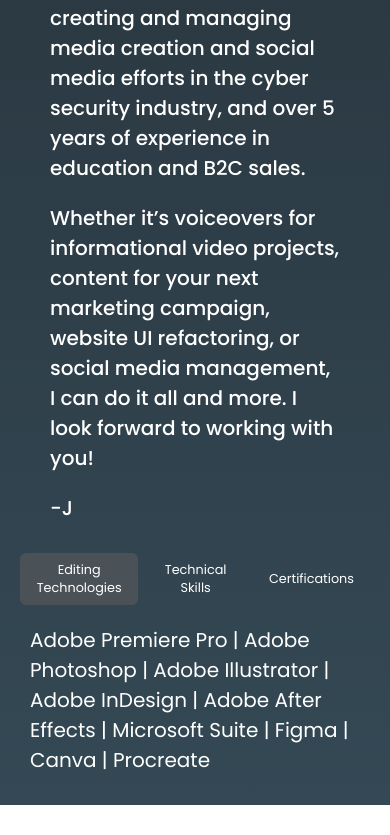
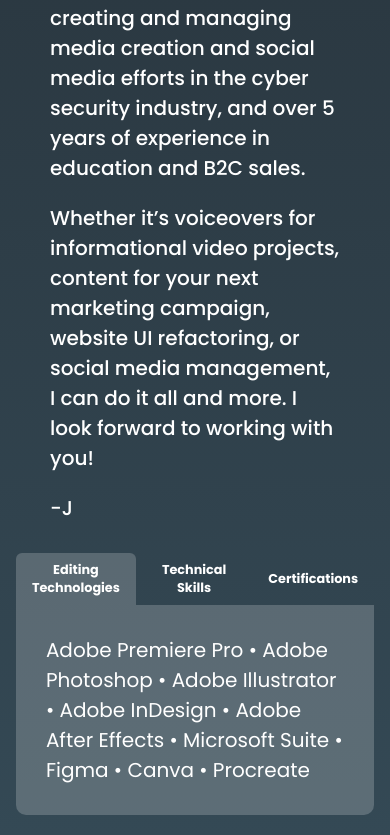
Before and after one commit to jared-ruiz/jared-ruiz.github.io, a React (Vite) app in the folder website-revamp/: page /about in a window 390 px wide. Shown: the part 667-1502 px from the top of the page. Before the commit the page ends 1472 px from the top, so only its background shows below. Built offline with nearby package versions, Linux system fonts and the light colour scheme.

Commit message:
Worked on additinal styling and helping out with image loading. Looked for solutions to speed up the loading but I havent found the correct method quite yet. I also forced my nav bar to load after the dom loads so it doesntt flash unstyled content briefly.

```diff
--- a/website-revamp/src/assets/tab_content/tab_content.js
+++ b/website-revamp/src/assets/tab_content/tab_content.js
@@ -12,7 +12,7 @@
     {
         index: 2,
         title: 'Certifications',
-        content: 'Google Data Analytics (In Progress) | Google Ads Search | Google UX Design | SEO (HubSpot) | Social Media Marketing (HubSpot) | Social Media Marketing II (HubSpot) | Full Stack Web Development (University of Texas at San Antonio)'
+        content: 'Google Data Analytics (WIP) | Google Ads Search | Google UX Design | SEO | Social Media Marketing | Social Media Marketing II | Full Stack Web Development'
     }
 
 ]
--- a/website-revamp/src/components/About/About.jsx
+++ b/website-revamp/src/components/About/About.jsx
@@ -1,8 +1,17 @@
 import classes from '../About/About.module.css';
 import prof_01 from '../../assets/profile_images/about_me_pic-min.png'
 import TabButton from '../TabButton/TabButton';
+import { useEffect, useState } from 'react';
 
 function About() {
+
+    const [imageLoaded, setImageLoaded] = useState(false);
+
+    useEffect(() => {
+        const img = new Image();
+        img.src = prof_01;
+        img.onload = () => setImageLoaded(true);
+    }, []);
 
     return(
         <>
@@ -10,7 +19,12 @@
                 <div className={classes.card_content}>
 
                     <div className={classes.card_image}>
-                            <img src={prof_01} className={classes.prof_01}/>
+                    {imageLoaded ? (
+                        <img src={prof_01} className={classes.prof_01} alt="Jared Ruiz" />
+
+
+                ) : null}
+                            {/* <img src={prof_01} className={classes.prof_01}/> */}
                     </div>
 
                     <div className={classes.card_me_info}>
--- a/website-revamp/src/components/About/About.module.css
+++ b/website-revamp/src/components/About/About.module.css
@@ -93,9 +93,47 @@
     padding: 20px;
 }
 
-@media only screen and (max-width: 1100px) {
+@media only screen and (max-width: 1000px) {
+    .about_container {
+        display: flex;
+        align-items: center;
+        height: auto;
+    }
 
+    .card_image {
+        width: 70%;
+    }
+
+    .card_content {
+        display: flex;
+        flex-direction: column;
+        margin: 0;
+        justify-content: center;
+        align-items: center;
+    }
+}
+
+@media only screen and (max-width: 810px) {
+
+    .about_container {
+        display: flex;
+        align-items: center;
+        height: auto;
+    }
+
+    .card_content {
+        display: flex;
+        flex-direction: column;
+        margin: 0;
+        justify-content: center;
+        align-items: center;
+    }
+
+    .card_image {
+        width: 50%;
+    }
   }
+
   @media only screen and (max-width: 428px) {
     .about_container {
         display: flex;
--- a/website-revamp/src/components/Designs/Designs.jsx
+++ b/website-revamp/src/components/Designs/Designs.jsx
@@ -1,13 +1,20 @@
 import designItems from '../../assets/design_content/designs.js';
 import classes from '../Designs/Designs.module.css';
 import Modal from '../Modal/Modal.jsx';
-import { useState } from 'react';
+import { useState, useEffect } from 'react';
 
 function Designs() {
 
     //state for capturing the image src and title of selected grid item
     const [selectedImage, setSelectedImage] = useState();
     const [selectedTitle, setSelectedTitle] = useState();
+
+    useEffect(() => {
+        designItems.forEach((item) => {
+            const img = new Image();
+            img.src = item.src;
+        });
+    }, []);
 
     function handleOpenModal(src, title) {
         setSelectedImage(src);
--- a/website-revamp/src/components/Navbar/Navbar.jsx
+++ b/website-revamp/src/components/Navbar/Navbar.jsx
@@ -1,5 +1,6 @@
+import classes from "./Navbar.module.css";
 import { NavLink } from "react-router-dom";
-import classes from "./Navbar.module.css";
+
 import { FaGithub, FaLinkedin, FaEnvelope, FaFilePdf, FaTimes, FaBars } from "react-icons/fa";
 // import resume from '../../assets/documents/resume/Resume - Jared Ruiz - 2025.pdf';
 import { useState } from 'react';
@@ -28,8 +29,9 @@
     setTimeout(() => setCopiedEmail(false), 2000);
   }
 
+  //put inline syling to avoid FOUC
   return (
-    <nav className={classes.navbar}>
+    <nav className={classes.navbar} style={{display: 'none'}}>
       <div className={classes.container}>
 
       <button className={classes.hamburger_icon} onClick={toggleMenu}>
--- a/website-revamp/src/components/Navbar/Navbar.module.css
+++ b/website-revamp/src/components/Navbar/Navbar.module.css
@@ -4,6 +4,7 @@
   background-color: transparent;
   padding: 15px 10px;
   font-family: poppins;
+  display: block !important;
 }
 
 .container {
--- a/website-revamp/src/components/Projects/Projects.module.css
+++ b/website-revamp/src/components/Projects/Projects.module.css
@@ -1,4 +1,8 @@
 .tempStyle {
+    display: flex;
+    width: auto;
+    align-items: center;
     padding: 20px;
     color: white;
+    justify-content: center;
 }
--- a/website-revamp/src/components/Sketches/Sketches.jsx
+++ b/website-revamp/src/components/Sketches/Sketches.jsx
@@ -1,6 +1,6 @@
 import sketchItems from '../../assets/sketchbook_content/sketchbook.js';
 import classes from '../Sketches/Sketches.module.css';
-import { useState } from 'react';
+import { useState, useEffect } from 'react';
 import Modal from '../Modal/Modal.jsx';
 
 function Sketchbook() {
@@ -8,6 +8,13 @@
     // state for capturing the image src and title of selected grid item
     const [selectedImage, setSelectedImage] = useState();
     const [selectedTitle, setSelectedTitle] = useState();
+
+    useEffect(() => {
+        sketchItems.forEach((item) => {
+            const img = new Image();
+            img.src = item.src;
+        });
+    }, []);
 
     function handleOpenModal(src, title) {
         setSelectedImage(src);
--- a/website-revamp/src/components/TabButton/TabButton.jsx
+++ b/website-revamp/src/components/TabButton/TabButton.jsx
@@ -22,7 +22,7 @@
             </ul>
 
             <div className={classes.tab_content}>
-                <p>{tab_content.find(item => item.index === activeTab).content}</p>
+                <p>{tab_content.find(item => item.index === activeTab).content.split('|').join(' • ')}</p>
             </div>
         </>
     )
--- a/website-revamp/src/components/TabButton/TabButton.module.css
+++ b/website-revamp/src/components/TabButton/TabButton.module.css
@@ -9,13 +9,14 @@
 .tab_item {
     padding: 0.5rem 1rem;
     border: none;
-    border-radius: 6px;
+    border-radius: 6px 6px 0 0;
     background-color: transparent;
     color: white;
     font-family: Poppins;
     font-size: 1rem;
     cursor: pointer;
     transition: background 0.4s;
+    font-weight: 700;
 }
 
 .tab_item:hover {
@@ -23,22 +24,27 @@
 }
 
 .active {
-    background: #4A5157;
+    background: rgba(255, 255, 255, 0.2);
     transition: .4s;
 }
 
 .tab_content {
-    /* background-color: #e8e2d946; */
-    border-radius: 10px;
+    background: rgba(255, 255, 255, 0.2);
+    border-radius: 0px 0px 10px 10px;
     padding: 10px;
-    margin-top: 10px;
+    /* margin-top: 10px; */
     font-family: Poppins;
     color: white;
-    font-size: 25px;
+    font-size: 20px;
 }
 @media only screen and (max-width: 428px) {
+    .tab_content {
+        margin-top: 0;
+    }
+
     .tab_content p {
-        font-size: 20px
+        font-size: 20px;
+        padding: 20px;
     }
 
     .tab_item{
```
